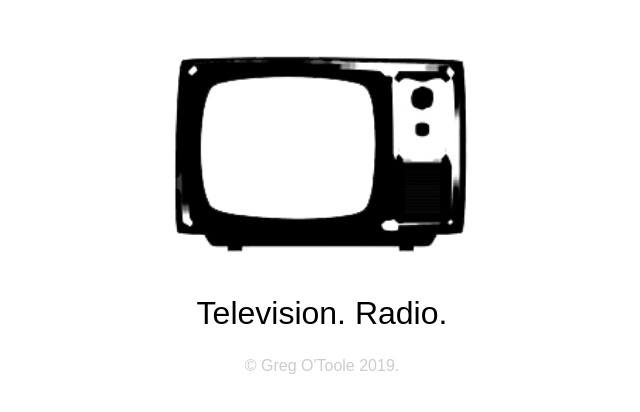
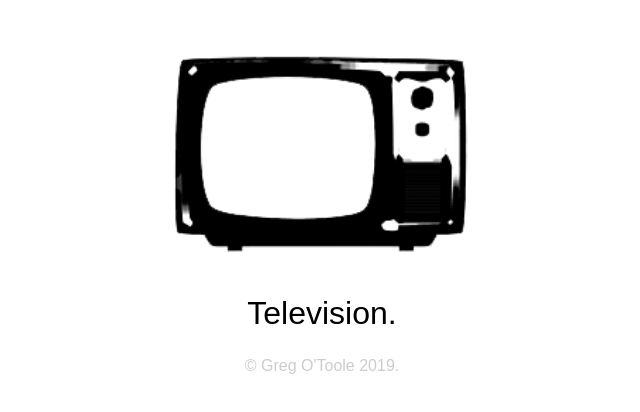
Before and after one commit to gto1/DEC, a plain HTML site: page index.html in a window 1280 px wide. Shown: the whole page, without its empty margins (318-958 px from the left). Drawn offline with Linux system fonts and the light colour scheme.

Commit message:
Removing radio text.
Removing the "radio" text from the index.html.

```diff
--- a/index.html
+++ b/index.html
@@ -222,7 +222,7 @@ img#crane {
 
 <div id="mypic"><img src="img/medium.png"></div>
 
-<div id="otooleinfo">Television. Radio.</div>
+<div id="otooleinfo">Television.</div>
 
 <!--
 <div class="dr_greg">Dr. Greg O'Toole, B.Sc., M.A., Ph.D.</div>
```
Also changed, not shown: 1 other file.
